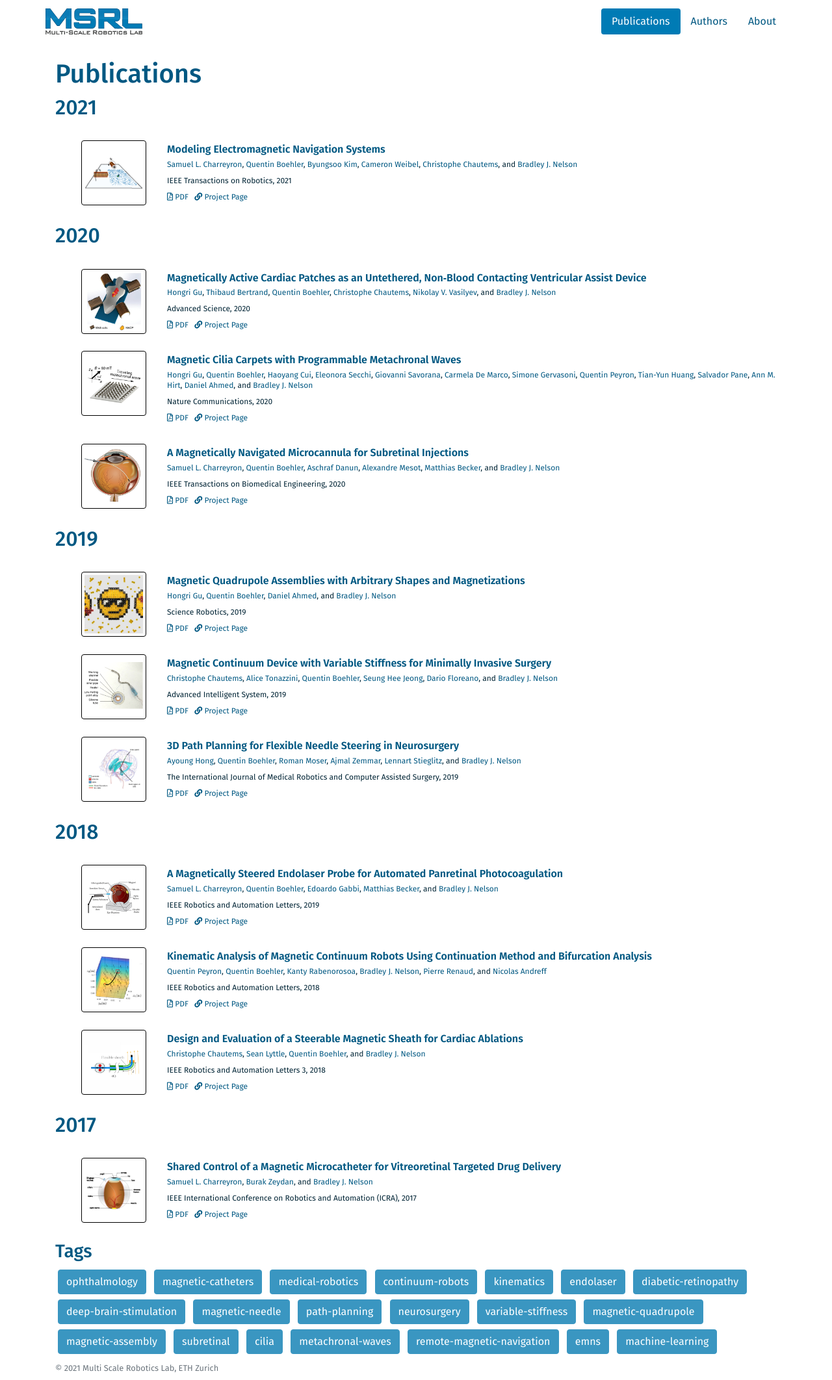
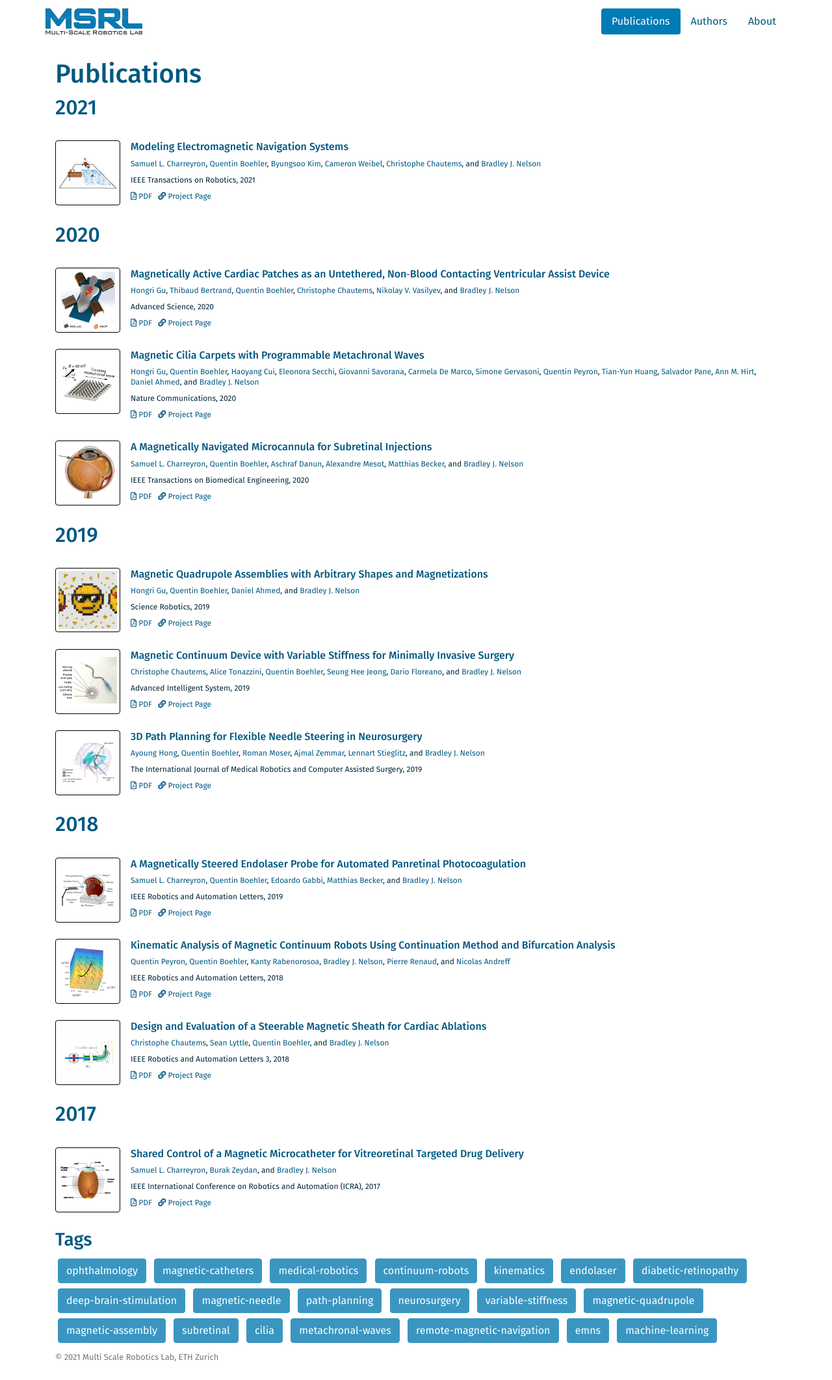
Before and after one commit to ethz-msrl/MSRL_Publications, a Jekyll site: the page built from index.markdown, in a window 1280 px wide. Shown: the whole page at 65% size. Built offline with Jekyll 4.4.1, drawn with Linux system fonts in a browser that asks for light colours.

Commit message:
Some fixes to the layout to make it more responsive for mobile.
* youtube embeds should use the responsive classes. The template was
  updated for this.
* Activated bootstrap's responsive typography
* Changed from some custom css to bootstrap responsive classes

```diff
--- a/_includes/pubitem.html
+++ b/_includes/pubitem.html
@@ -1,14 +1,14 @@
 <div class="post-item">
     <div class="post-teaser">
         <a href="{{post.url}}">
-            <img src="/images/{{ post.slug }}_small.png" alt="{{post.slug}} publication teaser" class="img-thumbnail"/>
+            <img src="/images/{{ post.slug }}_small.png" alt="{{post.slug}} publication teaser" class="img-thumbnail mb-2 mr-3"/>
         </a>
     </div>
-    <div class="pubtitle">
+    <h6>
         <a href="{{ post.url }}">
             {{ post.title }}
         </a>
-    </div>
+    </h6>
     <div class="pubauthors">
         {% for pauthor in post.authors %}
         {%- assign author = site.authors | where: "name": pauthor | first -%}
--- a/_layouts/publication.html
+++ b/_layouts/publication.html
@@ -61,10 +61,8 @@
     <div class="clearfix">
     {% if page.youtube_link %}
         <h2>Video</h2>
-        <div class="embed-responsive embed-responsive-16by9 m-3">
-            <iframe class="embed-responsive-item" src="{{ page.youtube_link }}" frameborder="0" allow="accelerometer;
-                                                 autoplay; clipboard-write; encrypted-media; gyroscope; picture-in-picture"
-                                                                                                allowfullscreen></iframe>
+        <div class="embed-responsive embed-responsive-16by9">
+            <iframe class="embed-responsive-item" src="{{ page.youtube_link }}" allowfullscreen></iframe>
         </div>
     {% else %}
         <div class="post-img float-left">
--- a/_layouts/publications.html
+++ b/_layouts/publications.html
@@ -12,7 +12,7 @@
 
     {% if forloop.first %}
     <h2 id="{{ this_year }}-ref">{{this_year}}</h2>
-    <ul>
+    <ul class="list-unstyled">
     {% endif %}
 
     {% include pubitem.html %}
@@ -23,7 +23,7 @@
         {% if this_year != next_year %}
         </ul>
         <h2 id="{{ next_year }}-ref">{{next_year}}</h2>
-        <ul>
+        <ul class="list-unstyled">
         {% endif %}
     {% endif %}
 {% endfor %}
--- a/_posts/post_template.markdown
+++ b/_posts/post_template.markdown
@@ -65,8 +65,9 @@
 quis metus ullamcorper viverra.
 
 ## Some Videos ##
-<iframe width="560" height="315" src="https://www.youtube.com/embed/XqZsoesa55w" frameborder="0" allow="accelerometer;
-autoplay; clipboard-write; encrypted-media; gyroscope; picture-in-picture" allowfullscreen></iframe>
+<div class="embed-responsive embed-responsive-16by9">
+    <iframe class="embed-responsive-item" src="https://www.youtube.com/embed/XqZsoesa55w" allowfullscreen></iframe>
+</div>
 
 ## Links to Resources ##
 * [A link to a research collection item](https://www.research-collection.ethz.ch/handle/20.500.11850/471234)
--- a/css/style.scss
+++ b/css/style.scss
@@ -1,6 +1,8 @@
 ---
 ---
 /* modify Bootstrap variables here */
+$enable-responsive-font-sizes: true;
+
 $msrl_blue: #007BB5;
 $msrl_dark: #005882;
 $msrl_darkest: #002435;
@@ -81,13 +83,6 @@
   line-height: 1em;
 }
 
-.pubtitle a {
-  //color: #014B68;
-  margin-bottom: 1.2rem;
-  line-height: 1.8rem;
-  font-weight: bold;
-}
-
 .pubauthors, .pubinfo {
   font-size: 75%;
   margin-bottom: .75em;
@@ -99,7 +94,6 @@
 
 .post-teaser a {
   float: left;
-  margin-right: 2em;
 }
 
 .post-teaser img {
@@ -132,5 +126,5 @@
 
 .post-img img {
     max-width: 400px;
-    width: 1005;
+    width: 100%;
 }
```
